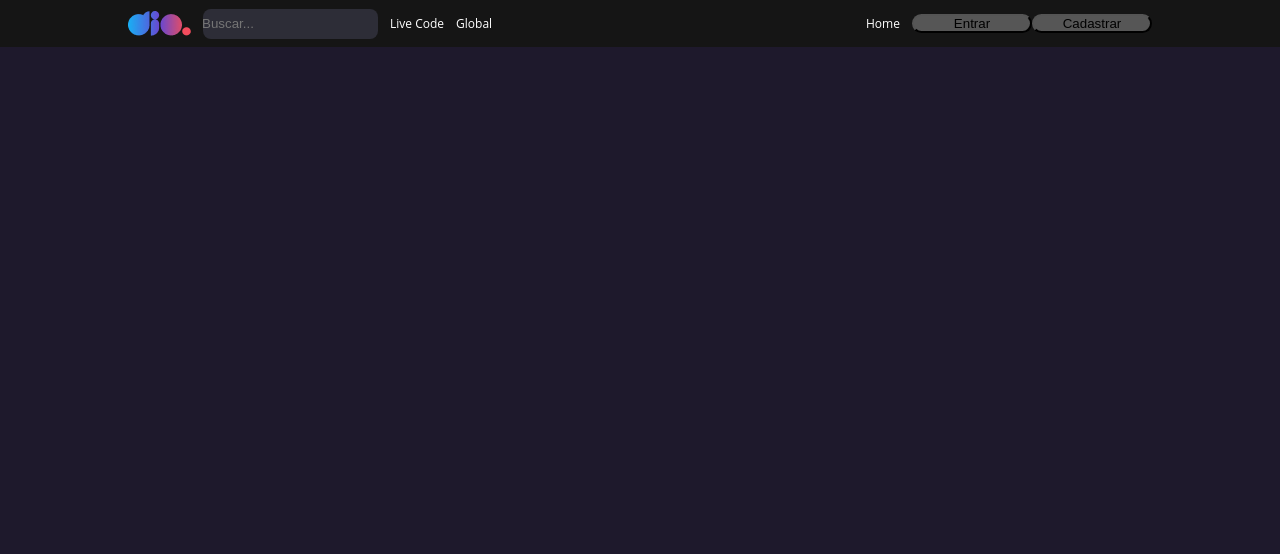
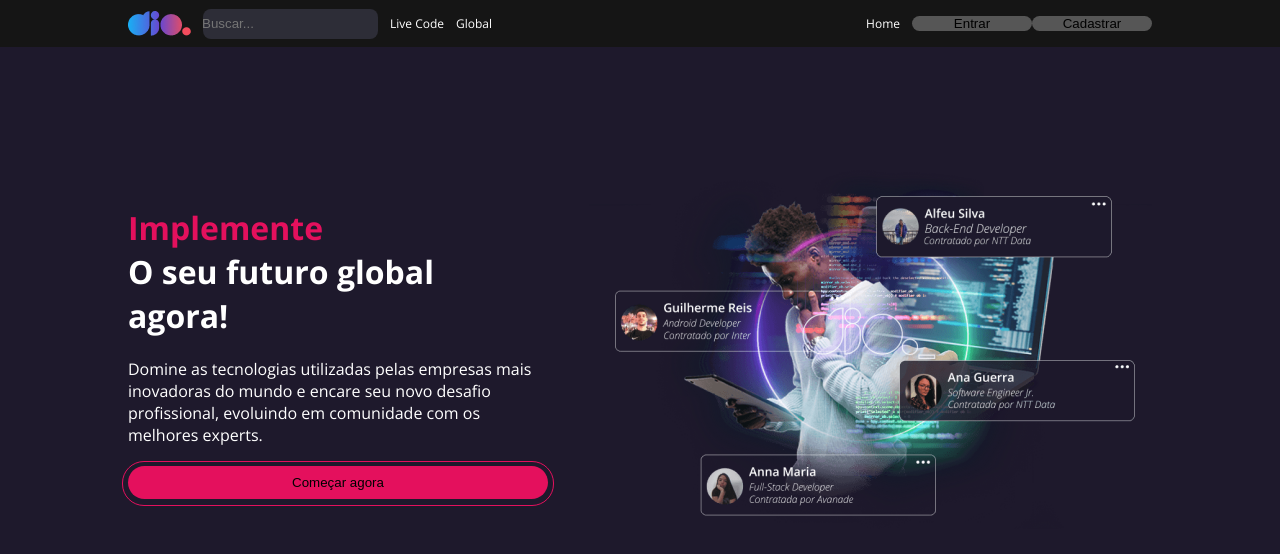
Before and after one commit to mateusb23/Formacao-React-Developer, a React (Create React App) app in the folder dio/: page / in a window 1280 px wide. Shown: the top 554 px of the page. Built offline with nearby package versions, Linux system fonts and the light colour scheme.

Commit message:
Criando styles.js da Home e atualizando index.jsx da Home

```diff
--- a/dio/public/index.html
+++ b/dio/public/index.html
@@ -2,42 +2,15 @@
 <html lang="en">
   <head>
     <meta charset="utf-8" />
-    <link rel="icon" href="%PUBLIC_URL%/favicon.ico" />
     <meta name="viewport" content="width=device-width, initial-scale=1" />
     <meta name="theme-color" content="#000000" />
-    <meta
-      name="description"
-      content="Web site created using create-react-app"
-    />
-    <link rel="apple-touch-icon" href="%PUBLIC_URL%/logo192.png" />
-    <!--
-      manifest.json provides metadata used when your web app is installed on a
-      user's mobile device or desktop. See https://developers.google.com/web/fundamentals/web-app-manifest/
-    -->
-    <link rel="manifest" href="%PUBLIC_URL%/manifest.json" />
-    <!--
-      Notice the use of %PUBLIC_URL% in the tags above.
-      It will be replaced with the URL of the `public` folder during the build.
-      Only files inside the `public` folder can be referenced from the HTML.
-
-      Unlike "/favicon.ico" or "favicon.ico", "%PUBLIC_URL%/favicon.ico" will
-      work correctly both with client-side routing and a non-root public URL.
-      Learn how to configure a non-root public URL by running `npm run build`.
-    -->
+    <link rel="preconnect" href="https://fonts.googleapis.com">
+<link rel="preconnect" href="https://fonts.gstatic.com" crossorigin>
+<link href="https://fonts.googleapis.com/css2?family=Open+Sans:ital,wght@0,300..800;1,300..800&display=swap" rel="stylesheet">
     <title>React App</title>
   </head>
   <body>
     <noscript>You need to enable JavaScript to run this app.</noscript>
     <div id="root"></div>
-    <!--
-      This HTML file is a template.
-      If you open it directly in the browser, you will see an empty page.
-
-      You can add webfonts, meta tags, or analytics to this file.
-      The build step will place the bundled scripts into the <body> tag.
-
-      To begin the development, run `npm start` or `yarn start`.
-      To create a production bundle, use `npm run build` or `yarn build`.
-    -->
   </body>
 </html>
--- a/dio/src/components/Button/styles.js
+++ b/dio/src/components/Button/styles.js
@@ -2,6 +2,7 @@
 
 export const ButtonContainer = styled.button`
     background: #565656;
+    border: none;
     border-radius: 22px;
     position: relative;
 
@@ -19,7 +20,7 @@
         &::after {
             content: "";
             position: absolute;
-            border: 1x solid #E4105D;
+            border: 1px solid #E4105D;
             top: -5px;
             left: -6px;
             width: calc(100% + 10px);
--- a/dio/src/pages/home/index.jsx
+++ b/dio/src/pages/home/index.jsx
@@ -1,10 +1,32 @@
 import { Link } from "react-router-dom"
+import bannerImage from "../../assets/banner.png"
 import { Button } from "../../components/Button"
 import { Header } from "../../components/Header"
+
+import { Container, TextContent, Title, TitleHighLight } from './styles';
 
 const Home = () => {
   return (<>
     <Header />
+    <Container>
+      <div>
+        <Title>
+          <TitleHighLight>
+            Implemente
+            <br />
+          </TitleHighLight>
+          O seu futuro global agora!
+        </Title>
+        <TextContent>
+          Domine as tecnologias utilizadas pelas empresas mais inovadoras do mundo e encare seu novo
+          desafio profissional, evoluindo em comunidade com os melhores experts.
+        </TextContent>
+        <Button title="Começar agora" variant="secondary" as={Link} to="/login"/>
+      </div>
+      <div>
+        <img src={bannerImage} alt="Imagem principal" />
+      </div>
+    </Container>
   </>)
 }
 
--- /dev/null
+++ b/dio/src/pages/home/styles.js
@@ -0,0 +1,41 @@
+import styled from "styled-components";
+
+export const Container = styled.main`
+    width: 100%;
+    max-width: 80%;
+    margin: 0 auto;
+    margin-top: 120px;
+
+    display: flex;
+    flex-direction: row;
+    justify-content: space-between;
+    align-items: center;
+`
+
+export const Title = styled.h2`
+    font-family: 'Open Sans';
+    font-style: normal;
+    font-weight: 700;
+    font-size: 32px;
+    width: 320px;
+    margin-bottom: 20px;
+    line-height: 44px;
+
+    color: #FFFFFF;
+`
+
+export const TitleHighLight = styled.span`
+    color: #E4105D;
+`
+
+export const TextContent = styled.p`
+    font-family: 'Open Sans';
+    font-style: normal;
+    font-weight: 400;
+    font-size: 16px;
+    width: 420px;
+    margin-bottom: 20px;
+    line-height: 22px;
+
+    color: #FFFFFF;
+`
```
